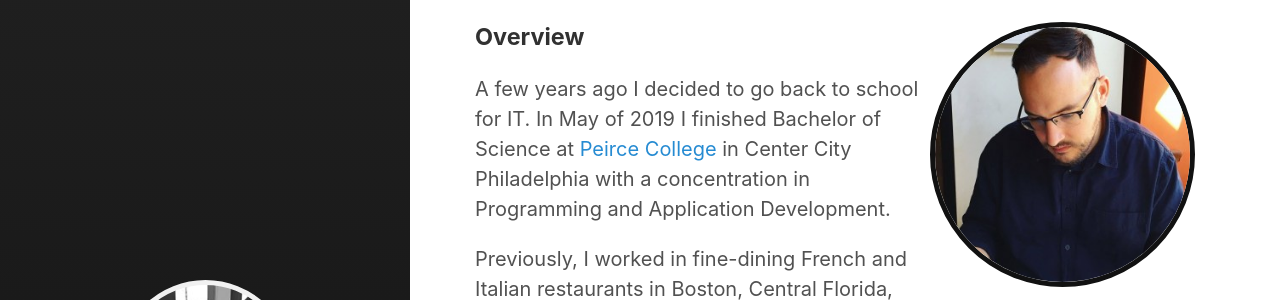
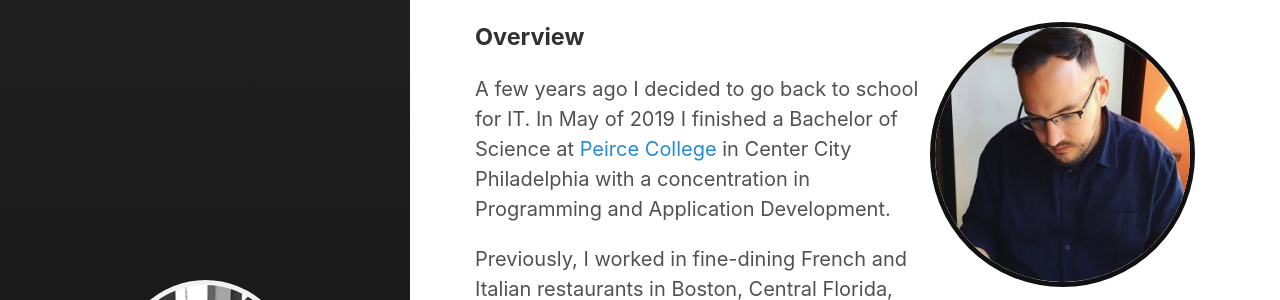
Before and after one commit to AdsonBatista/jpatrickdevine.github.io, a Jekyll site: the page built from about.md, in a window 1280 px wide and 1052 px high. Shown: the part 195-495 px from the top of the window. Built offline with Jekyll 4.4.1, drawn with Linux system fonts in a browser that asks for light colours.

Commit message:
Fix typo

```diff
--- a/about.md
+++ b/about.md
@@ -7,7 +7,7 @@ title: About
 
 ### Overview
 
-A few years ago I decided to go back to school for IT. In May of 2019 I finished Bachelor of Science at [Peirce College](https://www.peirce.edu "Peirce College") in Center City Philadelphia with a concentration in Programming and Application Development.
+A few years ago I decided to go back to school for IT. In May of 2019 I finished a Bachelor of Science at [Peirce College](https://www.peirce.edu "Peirce College") in Center City Philadelphia with a concentration in Programming and Application Development.
 
 Previously, I worked in fine-dining French and Italian restaurants in Boston, Central Florida, and Philadelphia, and I have a Bachelor of Arts degree in French Studies from [University of North Florida](https://www.unf.edu "University of North Florida") in Jacksonville.
 
```
